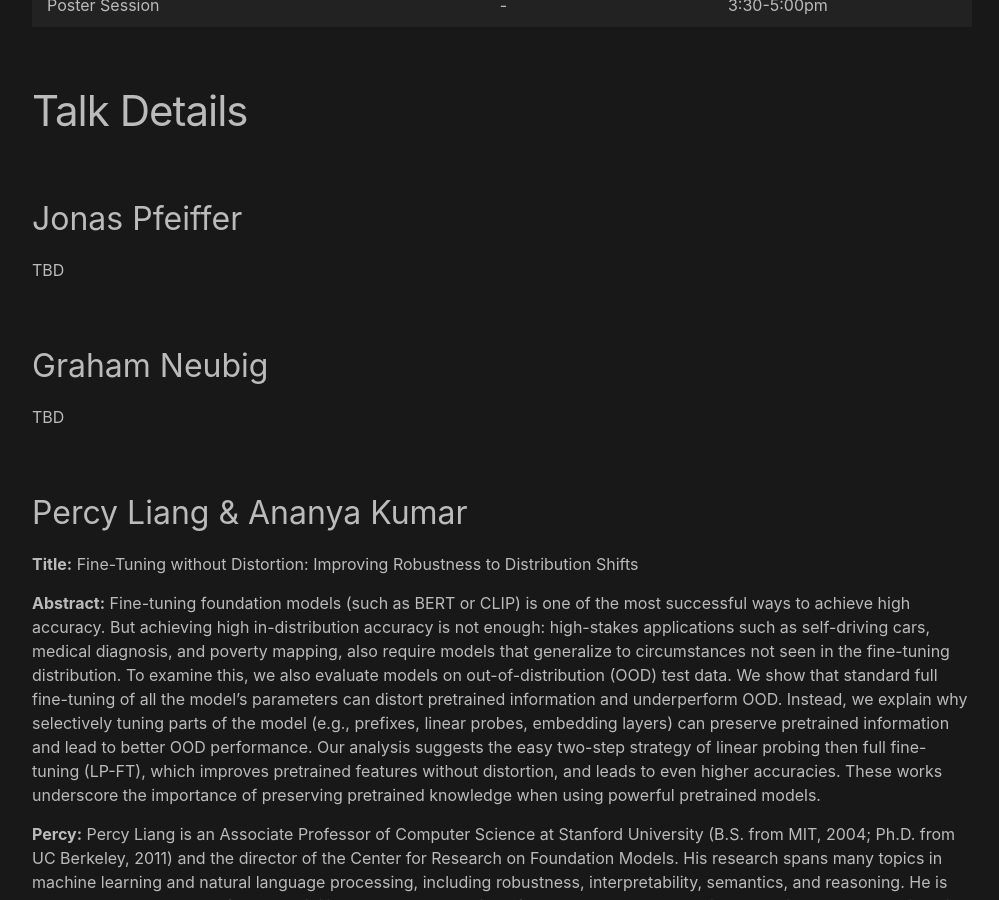
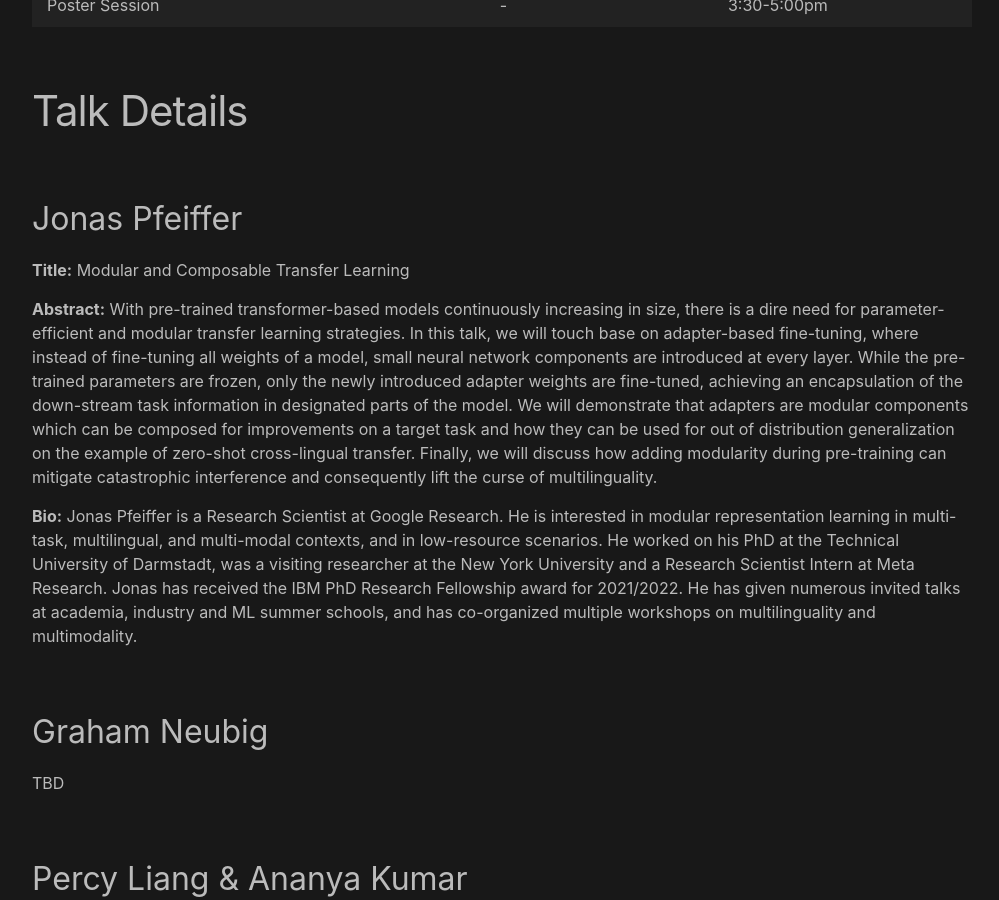
Before and after one commit to TL4NLP/TL4NLP.github.io, a Jekyll site: the page built from program.markdown, in a window 1280 px wide and 900 px high, scrolled down 846 px. Shown: the whole window, without its empty margins (138-1137 px from the left). Built offline with Jekyll 4.4.1, drawn with Linux system fonts in a browser that asks for light colours.

Commit message:
Update program.markdown

```diff
--- a/program.markdown
+++ b/program.markdown
@@ -26,7 +26,11 @@ nav_order: 3
 
 ## Jonas Pfeiffer
 
-TBD
+**Title:** Modular and Composable Transfer Learning
+
+**Abstract:** With pre-trained transformer-based models continuously increasing in size, there is a dire need for parameter-efficient and modular transfer learning strategies. In this talk, we will touch base on adapter-based fine-tuning, where instead of fine-tuning all weights of a model, small neural network components are introduced at every layer. While the pre-trained parameters are frozen, only the newly introduced adapter weights are fine-tuned, achieving an encapsulation of the down-stream task information in designated parts of the model. We will demonstrate that adapters are modular components which can be composed for improvements on a target task and how they can be used for out of distribution generalization on the example of zero-shot cross-lingual transfer. Finally, we will discuss how adding modularity during pre-training can mitigate catastrophic interference and consequently lift the curse of multilinguality.
+
+**Bio:** Jonas Pfeiffer is a Research Scientist at Google Research. He is interested in modular representation learning in multi-task, multilingual, and multi-modal contexts, and in low-resource scenarios. He worked on his PhD at the Technical University of Darmstadt,  was a visiting researcher at the New York University and a Research Scientist Intern at Meta Research. Jonas has received the IBM PhD Research Fellowship award for 2021/2022. He has given numerous invited talks at academia, industry and ML summer schools, and has co-organized multiple workshops on multilinguality and multimodality.
 
 ## Graham Neubig
 
```
